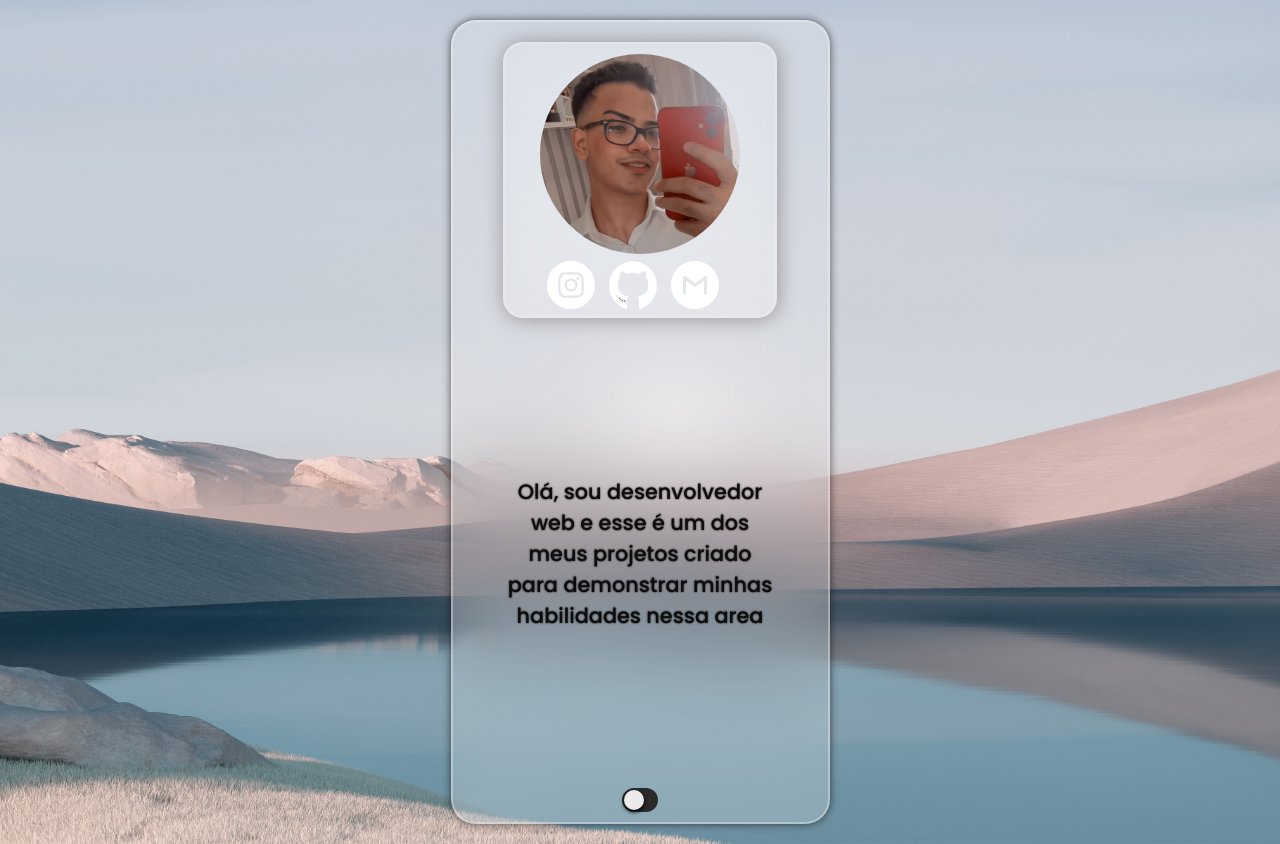
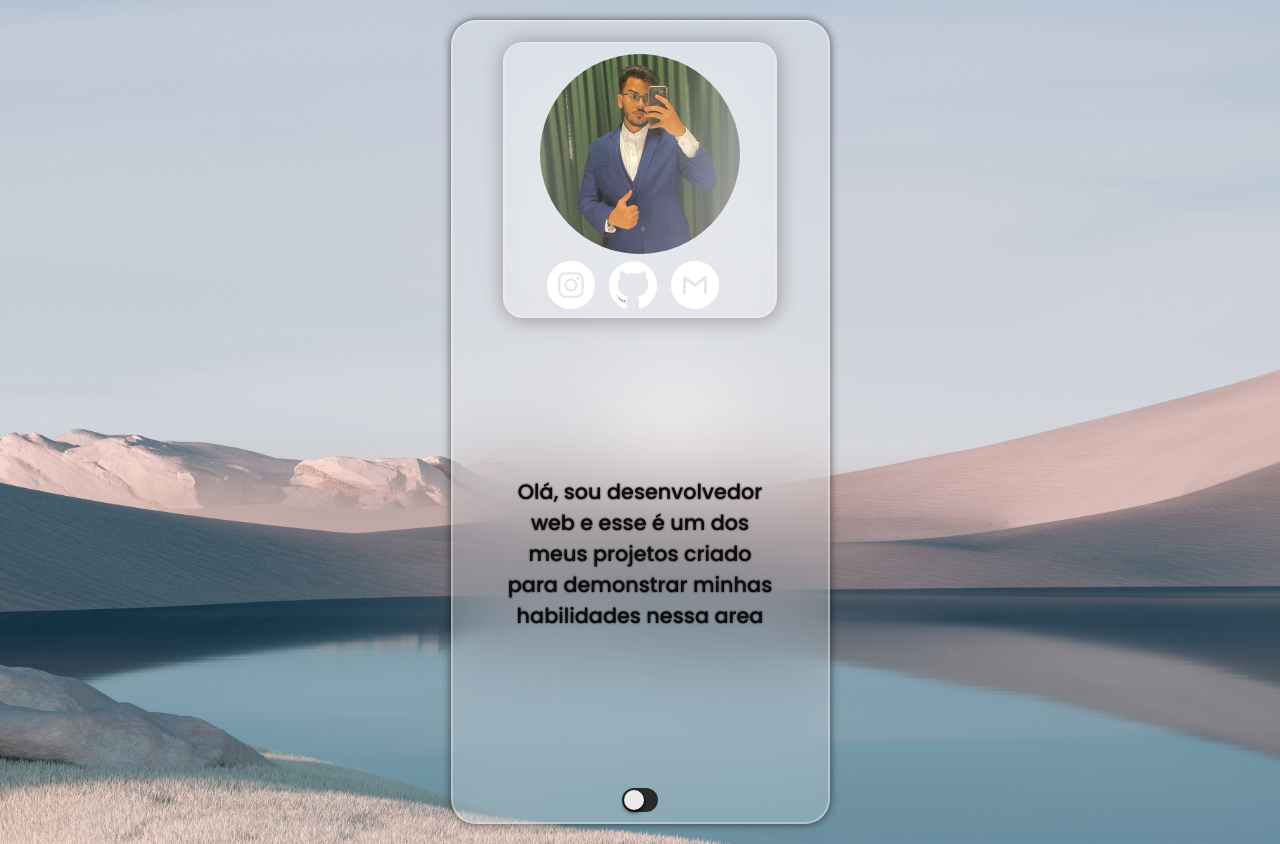
Before and after one commit to rhian-code/card-glassmorphis, a plain HTML site: page index.html in a window 1280 px wide. Drawn offline with Linux system fonts and the light colour scheme.

Commit message:
upd perfil picture

```diff
--- a/index.html
+++ b/index.html
@@ -12,7 +12,7 @@
       <div id="container">
         <div class="perfil">
           <div class="foto-perfil">
-            <img src="./imagens/foto-perfil.jpeg" width="200px" alt="Foto perfil" />
+            <img src="./imagens/foto-perfil.jpg" width="200px" alt="Foto perfil" />
           </div>
           <div class="links">
             <ul>
```
Also changed, not shown: imagens/foto-perfil.jpeg (deleted), imagens/foto-perfil.jpg (added).
